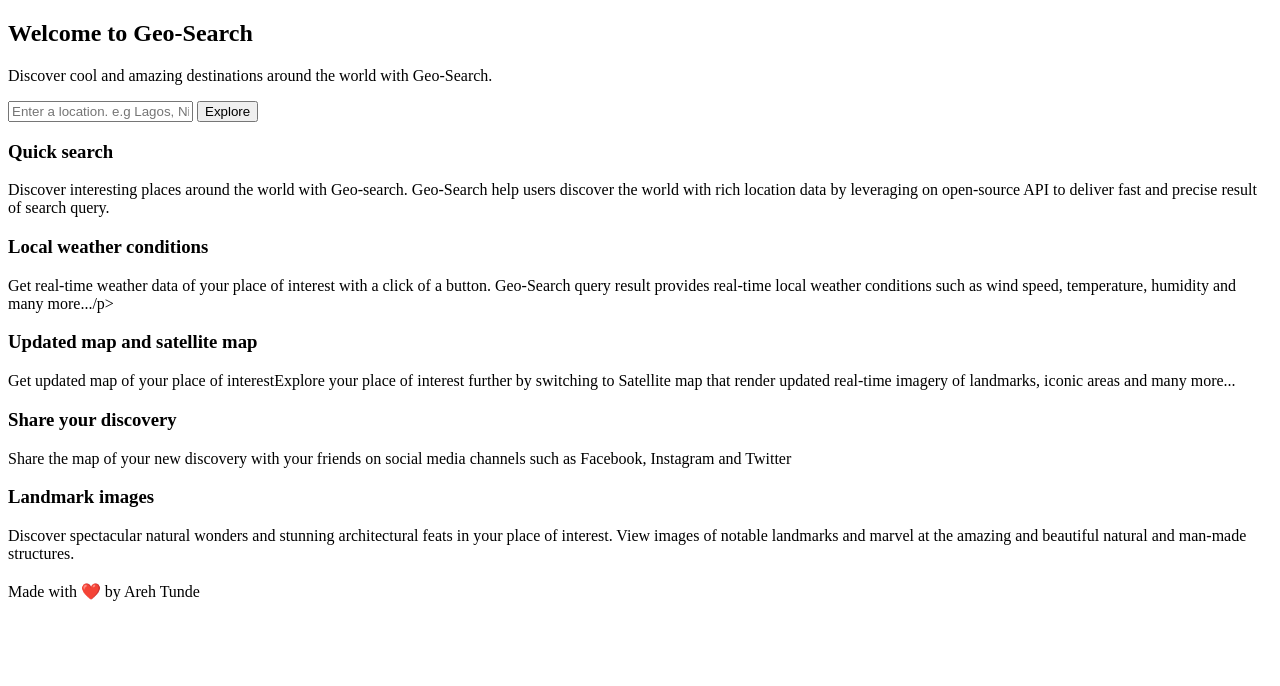
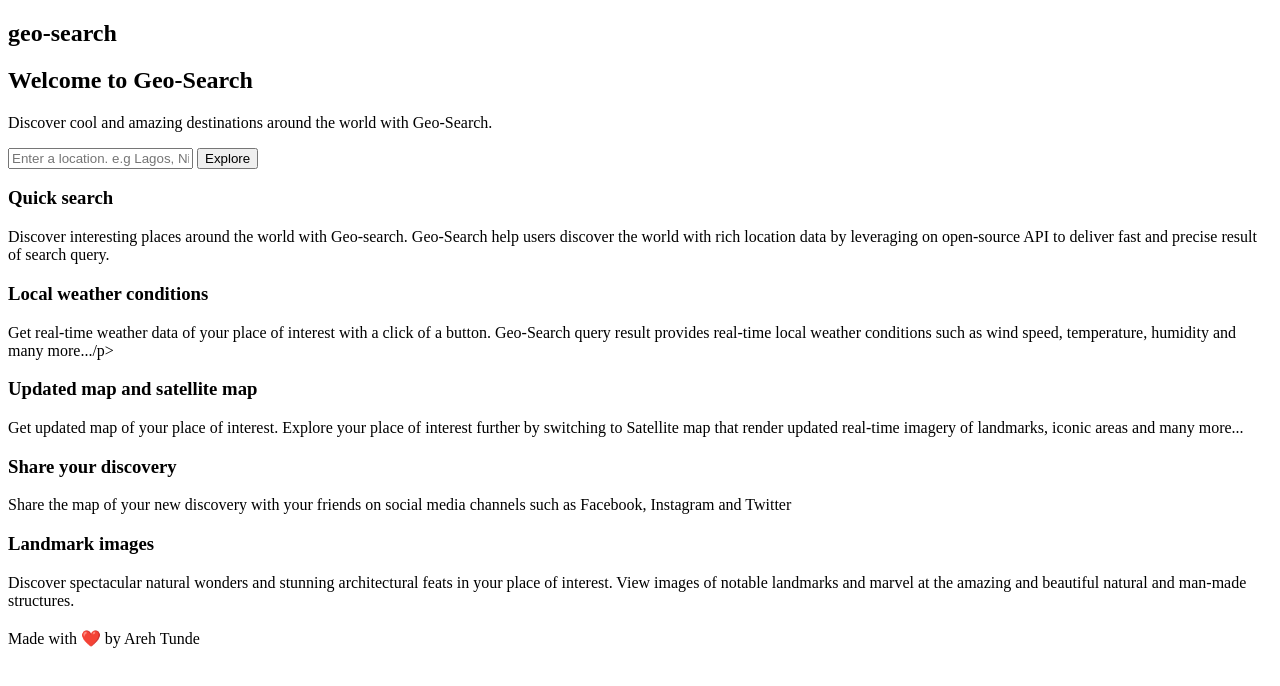
Before and after one commit to arehtunde/geosearch, a plain HTML site: page index.html in a window 1280 px wide. Drawn offline with Linux system fonts and the light colour scheme.

Commit message:
modified markup

```diff
--- a/index.html
+++ b/index.html
@@ -4,17 +4,22 @@
   <meta charset="UTF-8">
   <meta name="viewport" content="width=device-width, initial-scale=1.0">
   <link rel="stylesheet" href="">
+  <link rel="stylesheet" href="geo.css">
   <link href="https://fonts.googleapis.com/css2?family=Lobster&family=Sriracha&display=swap" rel="stylesheet">
   <title>Geo-Search</title>
 </head>
 <body>
-  <main>
-    <section class="input">
-      <h1>Welcome to Geo-Search</h1>
-      <p>Discover cool and amazing destinations around the world with Geo-Search.</p>
-      <div>
-        <label for="searchbox"></label>
-        <input type="text" id="searchbox" class="searchbox" placeholder="Enter a location. e.g Lagos, Nigeria">
+  <main class="main">
+    <section class="content">
+      <div class="content_logo">
+        <h1>geo-search</h1>
+      </div>
+      <div class="content_input">
+        <h2 class="content_input-header">Welcome to Geo-Search</h2>
+        <p class="content_input-para">Discover cool and amazing destinations around the world with Geo-Search.</p>
+      </div>
+      <div class="content_search">
+        <input type="text" class="searchbox" placeholder="Enter a location. e.g Lagos, Nigeria">
         <button class="button">Explore</button>
       </div>
     </section>
@@ -30,7 +35,7 @@
       </div>
       <div class="card">
         <h3>Updated map and satellite map</h3>
-        <p>Get updated map of your place of interestExplore your place of interest further by switching to Satellite map that render updated real-time imagery of landmarks, iconic areas and many more...</p>
+        <p>Get updated map of your place of interest. Explore your place of interest further by switching to Satellite map that render updated real-time imagery of landmarks, iconic areas and many more...</p>
       </div>
       <div class="card">
         <h3>Share your discovery</h3>
@@ -45,9 +50,10 @@
         <p></p>
       </div>
     </section>
+
+    <section class="foot">
+      <p>Made with ❤️ by Areh Tunde</p>
+    </section>
   </main>
-  <footer>
-    <p>Made with ❤️ by Areh Tunde</p>
-  </footer>
 </body>
 </html>
```
